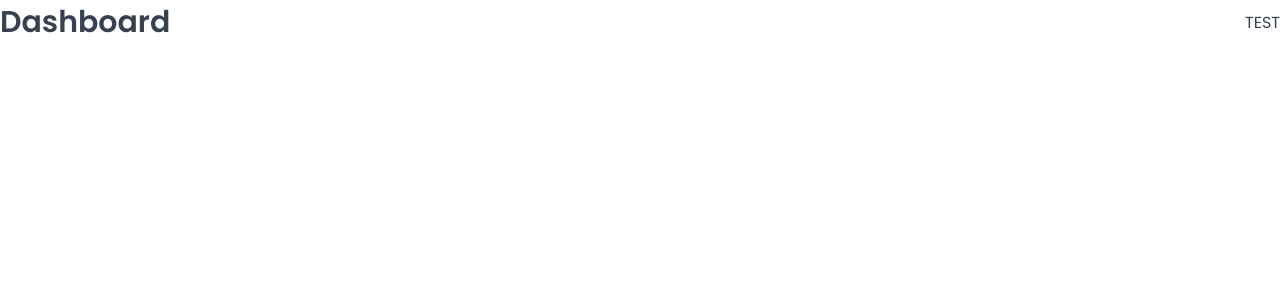
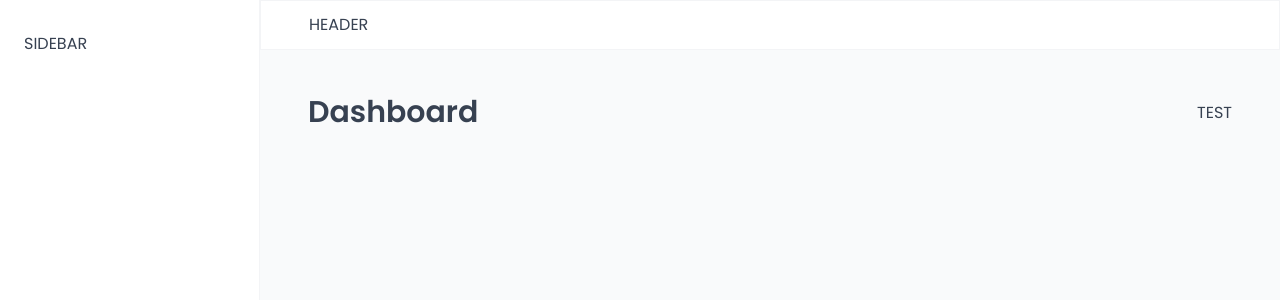
Before and after one commit to MahmoudAidia/wild-oasis-react-app, a React (Vite) app: page /dashboard in a window 1280 px wide. Shown: the top 300 px of the page. Built offline with nearby package versions, Linux system fonts and the light colour scheme; a web font is replaced by a local one.

Commit message:
Built the application Layout

```diff
--- a/src/App.jsx
+++ b/src/App.jsx
@@ -10,6 +10,7 @@
 import Login from "./pages/Login";
 import PageNotFound from "./pages/PageNotFound";
 import GlobalStyles from "./styles/GlobalStyles";
+import AppLayout from "./ui/AppLayout";
 
 function App() {
   return (
@@ -17,6 +18,7 @@
       <GlobalStyles />
       <BrowserRouter>
         <Routes>
+          <Route element={<AppLayout />}>
             <Route index element={<Navigate replace to="dashboard" />} />
             <Route path="dashboard" element={<Dashboard />} />
             <Route path="bookings" element={<Bookings />} />
@@ -24,6 +26,8 @@
             <Route path="users" element={<Users />} />
             <Route path="settings" element={<Settings />} />
             <Route path="account" element={<Account />} />
+          </Route>
+
           <Route path="Login" element={<Login />} />
           <Route path="*" element={<PageNotFound />} />
         </Routes>
--- /dev/null
+++ b/src/ui/AppLayout.jsx
@@ -0,0 +1,32 @@
+import { Outlet } from "react-router-dom";
+import Header from "./Header";
+import Sidebar from "./Sidebar";
+import styled from "styled-components";
+
+const StyledAppLayout = styled.div`
+  display: grid;
+  grid-template-columns: 26rem 1fr;
+  grid-template-rows: auto 1fr;
+  height: 100vh;
+`;
+
+const Main = styled.main`
+  background-color: green;
+  background-color: var(--color-grey-50);
+  padding: 4rem 4.8rem 6.4rem;
+`;
+
+function AppLayout() {
+  return (
+    <StyledAppLayout>
+      <Header />
+      <Sidebar />
+
+      <Main>
+        <Outlet />
+      </Main>
+    </StyledAppLayout>
+  );
+}
+
+export default AppLayout;
--- /dev/null
+++ b/src/ui/Header.jsx
@@ -0,0 +1,12 @@
+import styled from "styled-components";
+
+const StyledHeader = styled.header`
+  background-color: var(--color-grey-0);
+  padding: 1.2rem 4.8rem;
+  border: 1px solid var(--color-grey-100);
+`;
+function Header() {
+  return <StyledHeader>HEADER</StyledHeader>;
+}
+
+export default Header;
--- /dev/null
+++ b/src/ui/Sidebar.jsx
@@ -0,0 +1,14 @@
+import styled from "styled-components";
+
+const StyledAside = styled.aside`
+  background-color: var(--color-grey-0);
+  padding: 3.2rem 2.4rem;
+  border-right: 1px solid var(--color-grey-100);
+  grid-row: 1/-1;
+`;
+
+function Sidebar() {
+  return <StyledAside>SIDEBAR</StyledAside>;
+}
+
+export default Sidebar;
```
Lines whose indentation alone changed are shown as unchanged.
